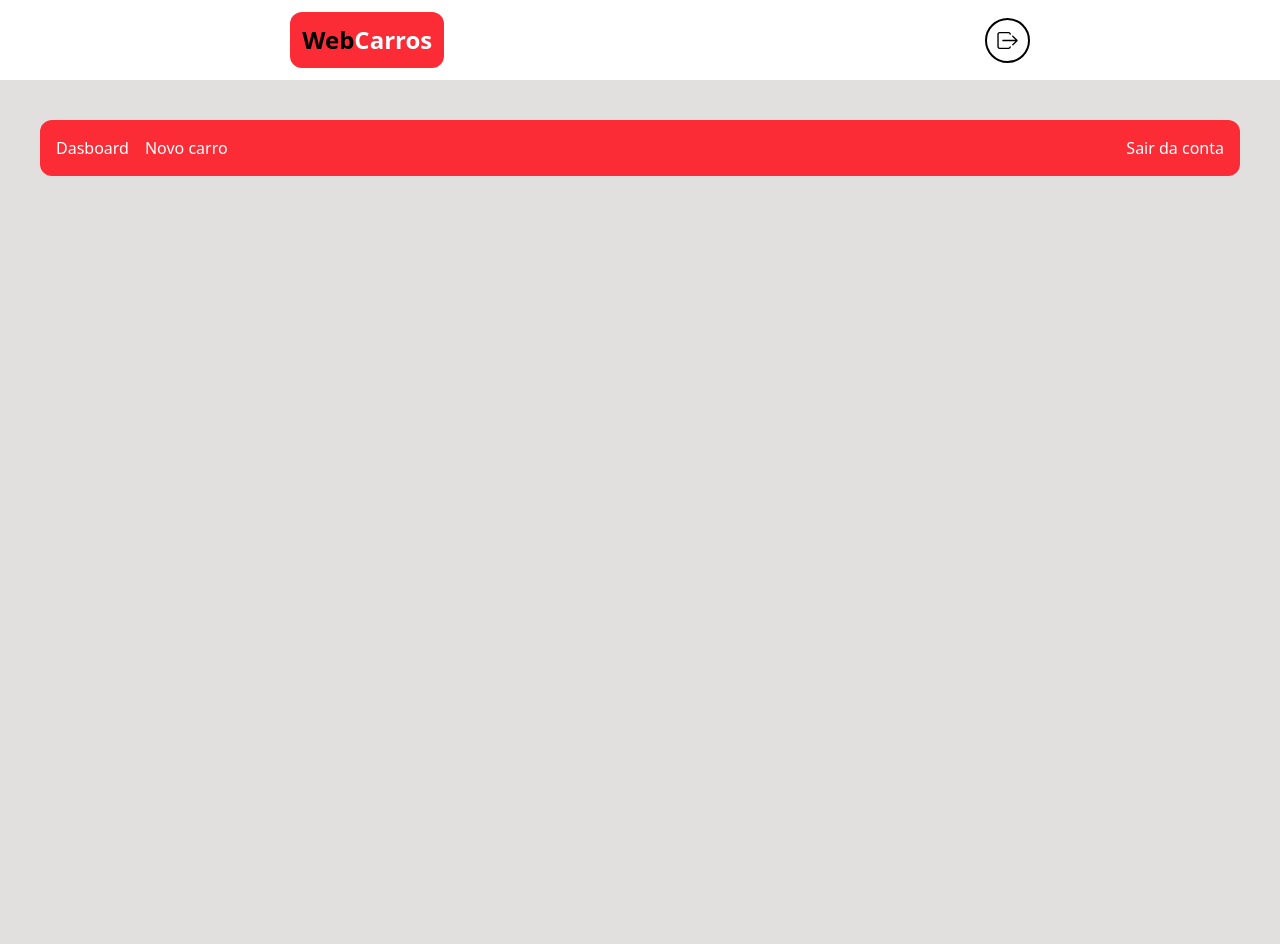
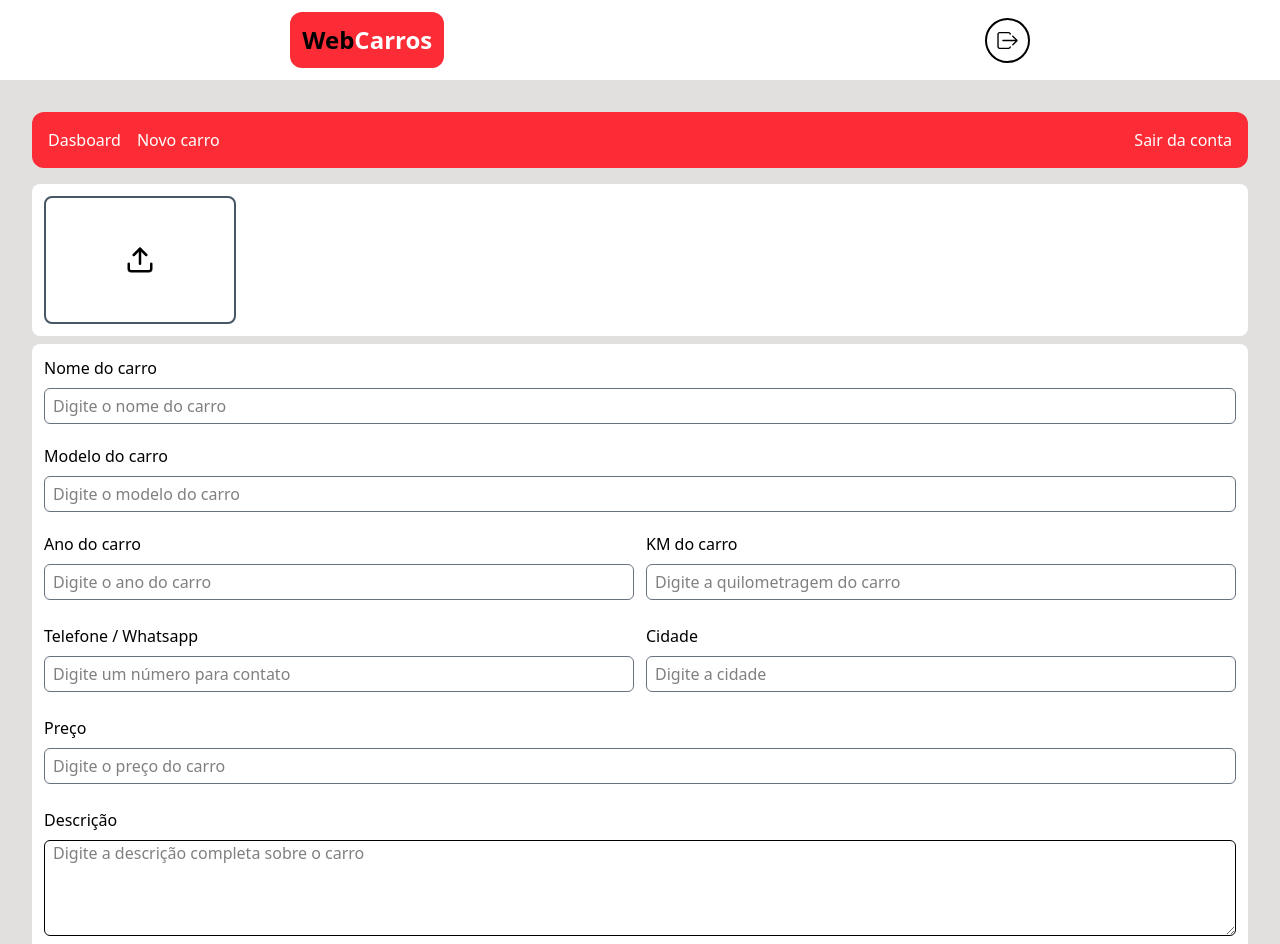
Before and after one commit to JudsonCiribelli/WebCars, a React (Vite) app: page /dasboard/new in a window 1280 px wide. Shown: the top 944 px of the page. Before the commit the page ends 800 px from the top, so only its background shows below. Built offline with nearby package versions, Linux system fonts and the light colour scheme; no server answers; sample sign-in values are in the browser's storage.

Commit message:
feat: add initial form setup to register a cars

```diff
--- a/src/components/Input-Component/inputComponent.tsx
+++ b/src/components/Input-Component/inputComponent.tsx
@@ -24,7 +24,7 @@
         {...register(name, rules)}
         id={name}
         placeholder={placeholder}
-        className="w-xl border-1 border-gray-500 h-9 rounded-md outline-none px-2 mb-3"
+        className="w-full border-1 border-gray-500 h-9 rounded-md outline-none px-2 mb-3"
       />
       {error && <p className="text-red-600 mb-2 font-semibold">{error}</p>}
     </div>
--- a/src/pages/dashboard/new/newCarPage.tsx
+++ b/src/pages/dashboard/new/newCarPage.tsx
@@ -1,9 +1,165 @@
+import { zodResolver } from "@hookform/resolvers/zod";
+import { useForm } from "react-hook-form";
+import { FiUpload } from "react-icons/fi";
+import z from "zod";
+
+import InputComponent from "../../../components/Input-Component/inputComponent";
 import PainelHeader from "../components/Painel-Header/painelHeader";
 
+const schema = z.object({
+  name: z.string().nonempty("O campo nome é obrigatório"),
+  model: z.string().nonempty("O modelo é obrigatório"),
+  year: z.string().nonempty("O Ano do carro é obrigatório"),
+  km: z.string().nonempty("A quilometragem  é obrigatória"),
+  price: z.string().nonempty("O preço do carro é obrigatório"),
+  city: z.string().nonempty("A cidade é obrigatória"),
+  whatsapp: z
+    .string()
+    .min(1, "Digite um telefone válido")
+    .refine((value) => /^(\d{11,12})$/.test(value), {
+      message: "Número de telefone inválido",
+    }),
+  description: z.string().nonempty("A descrição é obrigatória"),
+});
+
+type FormData = z.infer<typeof schema>;
+
 const NewCarPage = () => {
+  const {
+    register,
+    handleSubmit,
+    formState: { errors },
+    reset,
+  } = useForm<FormData>({
+    resolver: zodResolver(schema),
+    mode: "onChange",
+  });
+
+  const handleSubmitCars = (data: FormData) => {
+    console.log(data);
+  };
   return (
-    <div className="m-10">
+    <div className="m-8">
       <PainelHeader />
+
+      <div className="flex flex-col w-full bg-white p-3 rounded-lg sm:flex-row items-center gap-2">
+        <button className="border-2 w-48 rounded-lg flex items-center justify-center border-gray-600 h-32 md:w-48">
+          <div className="absolute cursor-pointer">
+            <FiUpload size={30} color="#000" />
+          </div>
+          <div className="cursor-pointer">
+            <input
+              className="opacity-0 cursor-pointer"
+              type="file"
+              accept="image/*"
+            />
+          </div>
+        </button>
+      </div>
+
+      <div className="w-full bg-white p-3 rounded-lg flex flex-col  sm:flex-row items-center gap-2 mt-2">
+        <form className="w-full" onSubmit={handleSubmit(handleSubmitCars)}>
+          <div className="mb-2">
+            <p className="mb-2 font-medium">Nome do carro</p>
+            <InputComponent
+              type="text"
+              register={register}
+              name="name"
+              placeholder="Digite o nome do carro"
+              error={errors.name?.message}
+            />
+          </div>
+
+          <div className="mb-2">
+            <p className="mb-2 font-medium">Modelo do carro</p>
+            <InputComponent
+              type="text"
+              register={register}
+              name="model"
+              placeholder="Digite o modelo do carro"
+              error={errors.model?.message}
+            />
+          </div>
+
+          <div className="w-full flex flex-row mb-3 items-center gap-3">
+            <div className="w-full">
+              <p className="mb-2 font-medium">Ano do carro</p>
+              <InputComponent
+                type="text"
+                register={register}
+                name="year"
+                placeholder="Digite o ano do carro"
+                error={errors.year?.message}
+              />
+            </div>
+            <div className="w-full">
+              <p className="mb-2 font-medium">KM do carro</p>
+              <InputComponent
+                type="text"
+                register={register}
+                name="km"
+                placeholder="Digite a quilometragem do carro"
+                error={errors.km?.message}
+              />
+            </div>
+          </div>
+
+          <div className="w-full flex flex-row mb-3 items-center gap-3">
+            <div className="w-full">
+              <p className="mb-2 font-medium">Telefone / Whatsapp</p>
+              <InputComponent
+                type="text"
+                register={register}
+                name="whatsapp"
+                placeholder="Digite um número para contato"
+                error={errors.whatsapp?.message}
+              />
+            </div>
+            <div className="w-full">
+              <p className="mb-2 font-medium">Cidade</p>
+              <InputComponent
+                type="text"
+                register={register}
+                name="city"
+                placeholder="Digite a cidade"
+                error={errors.city?.message}
+              />
+            </div>
+          </div>
+          <div className="mb-3">
+            <p className="mb-2 font-medium">Preço</p>
+            <InputComponent
+              type="text"
+              register={register}
+              name="price"
+              placeholder="Digite o preço do carro"
+              error={errors.price?.message}
+            />
+          </div>
+          <div className="w-full">
+            <p className="mb-2 font-medium">Descrição</p>
+            <textarea
+              className="border-1 rounded-md w-full h-24 px-2"
+              {...register("description")}
+              name="description"
+              id="description"
+              placeholder="Digite a descrição completa sobre o carro"
+            />
+            {errors.description && (
+              <p className="text-red-600 mb-2 font-semibold">
+                {errors.description.message}
+              </p>
+            )}
+          </div>
+
+          <button
+            className="items-center w-full bg-zinc-900 text-white my-1 p-3 rounded-md font-medium"
+            type="submit"
+          >
+            Cadastrar
+          </button>
+        </form>
+      </div>
     </div>
   );
 };
```
